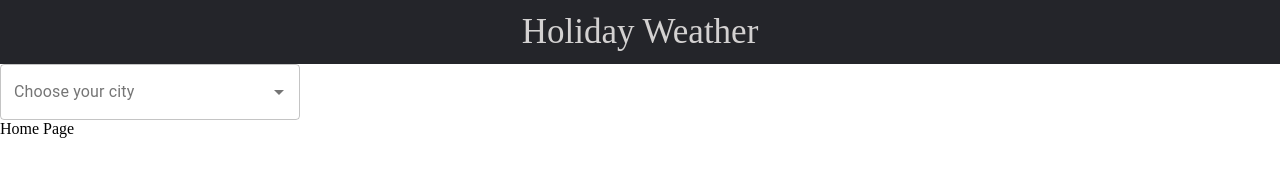
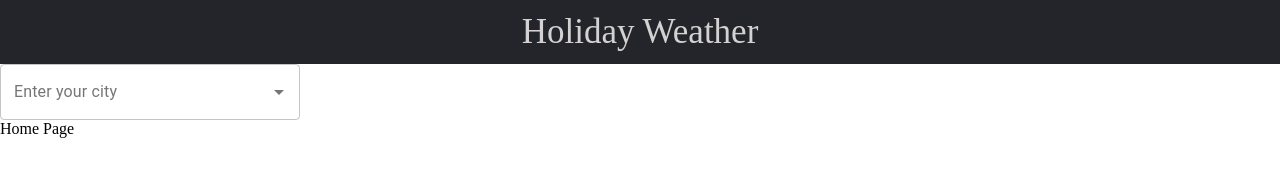
Before and after one commit to Bromaniuk/holiday-weather-project, a React (Create React App) app in the folder client/: page / in a window 1280 px wide. Shown: the top 174 px of the page. Built offline with nearby package versions, Linux system fonts and the light colour scheme; a web font is replaced by a local one.

Commit message:
Change placeholder text

```diff
--- a/client/src/components/Search.js
+++ b/client/src/components/Search.js
@@ -6,8 +6,8 @@ import cityList from '../city-list';
 
 
 const filterOptions = createFilterOptions({
-    matchFrom: 'start',
-    limit: 50,
+    matchFrom: 'any',
+    limit: 10,
   });
 
 function Search() {
@@ -20,7 +20,7 @@ function Search() {
             getOptionLabel={(option) => option.label}
             getOptionSelected={(option, value) => { if(option.id === value.id) { history.push(`/weather/${option.country}/${option.city}`) }} }
             style={{ width: 300 }}
-            renderInput={(params) => <TextField {...params} label="Choose your city" variant="outlined" />}
+            renderInput={(params) => <TextField {...params} label="Enter your city" variant="outlined" />}
             filterOptions={filterOptions}
         />
     )
```
